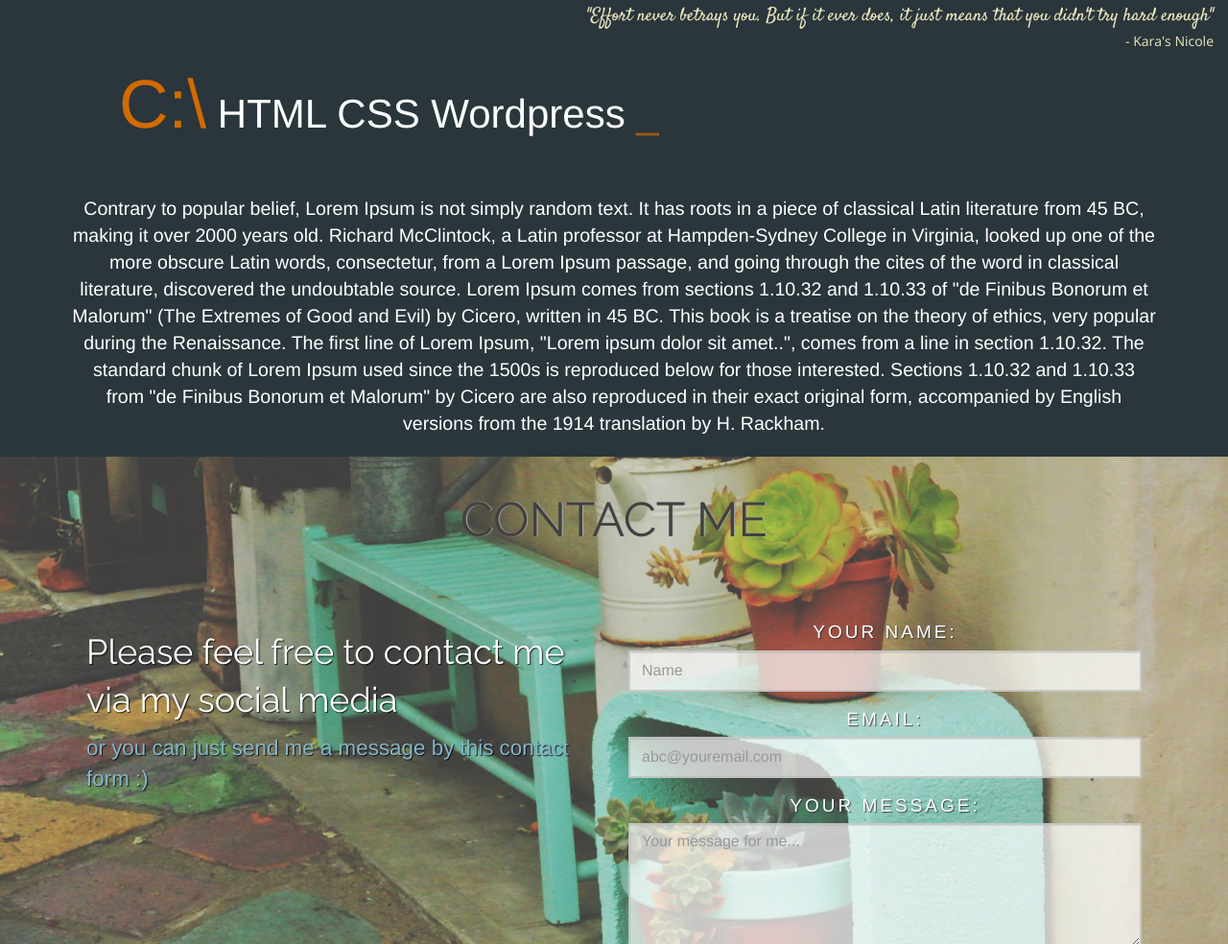
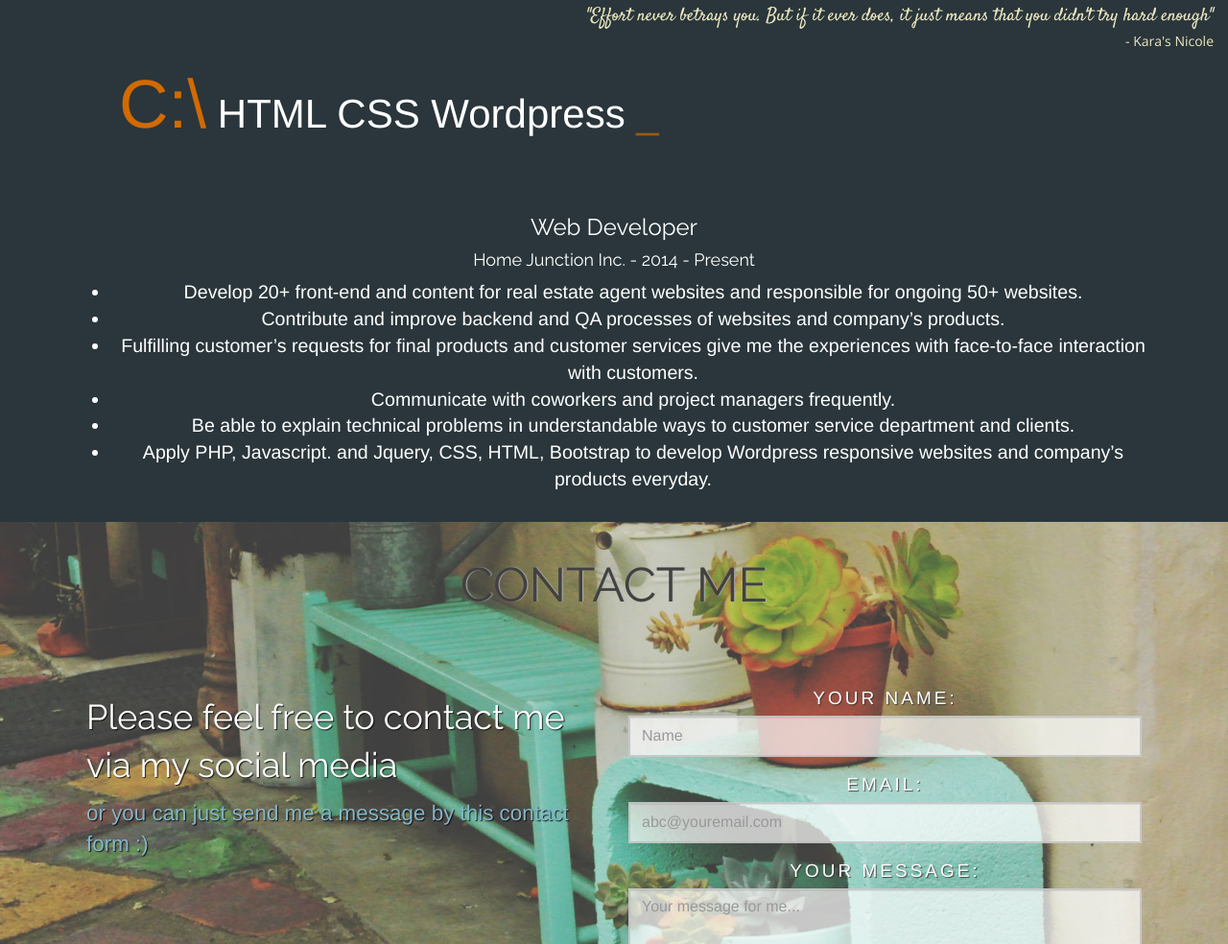
Before and after one commit to trangvo2306/portfolio, a website: page index.html in a window 1280 px wide. Shown: the part 2351-3335 px from the top of the page at 96% size. Drawn offline with nearby package versions, Linux system fonts and the light colour scheme.

Commit message:
Update experience.html

```diff
--- a/partials/experience.html
+++ b/partials/experience.html
@@ -14,17 +14,16 @@
 
 
         <div class="container experience-section__text">
-            Contrary to popular belief, Lorem Ipsum is not simply random text. It has roots in a piece of classical
-            Latin literature from 45 BC, making it over 2000 years old. Richard McClintock, a Latin professor at
-            Hampden-Sydney College in Virginia, looked up one of the more obscure Latin words, consectetur, from a
-            Lorem Ipsum passage, and going through the cites of the word in classical literature, discovered the
-            undoubtable source. Lorem Ipsum comes from sections 1.10.32 and 1.10.33 of "de Finibus Bonorum et Malorum"
-            (The Extremes of Good and Evil) by Cicero, written in 45 BC. This book is a treatise on the theory of ethics,
-            very popular during the Renaissance. The first line of Lorem Ipsum, "Lorem ipsum dolor sit amet..",
-            comes from a line in section 1.10.32. The standard chunk of Lorem Ipsum used since the 1500s is reproduced
-            below for those interested. Sections 1.10.32 and 1.10.33 from "de Finibus Bonorum et Malorum" by Cicero are
-            also reproduced in their exact original form, accompanied by English versions from the 1914 translation by H.
-            Rackham.
+            <h3>Web Developer</h3>
+            <h4>Home Junction Inc. - 2014 - Present</h4>
+            <ul>
+                <li>Develop 20+ front-end and content for real estate agent websites and responsible for ongoing 50+ websites.</li>
+                <li>Contribute and improve backend and QA processes of websites and company’s products.</li>
+                <li>Fulfilling customer’s requests for final products and customer services give me the experiences with face-to-face interaction with customers.</li>
+                <li>Communicate with coworkers and project managers frequently.</li>
+                <li>Be able to explain technical problems in understandable ways to customer service department and clients.</li>
+                <li>Apply PHP, Javascript. and Jquery, CSS, HTML, Bootstrap to develop Wordpress responsive websites and company’s products everyday.</li>
+            </ul>
         </div>
     </div>
 </div>
```
